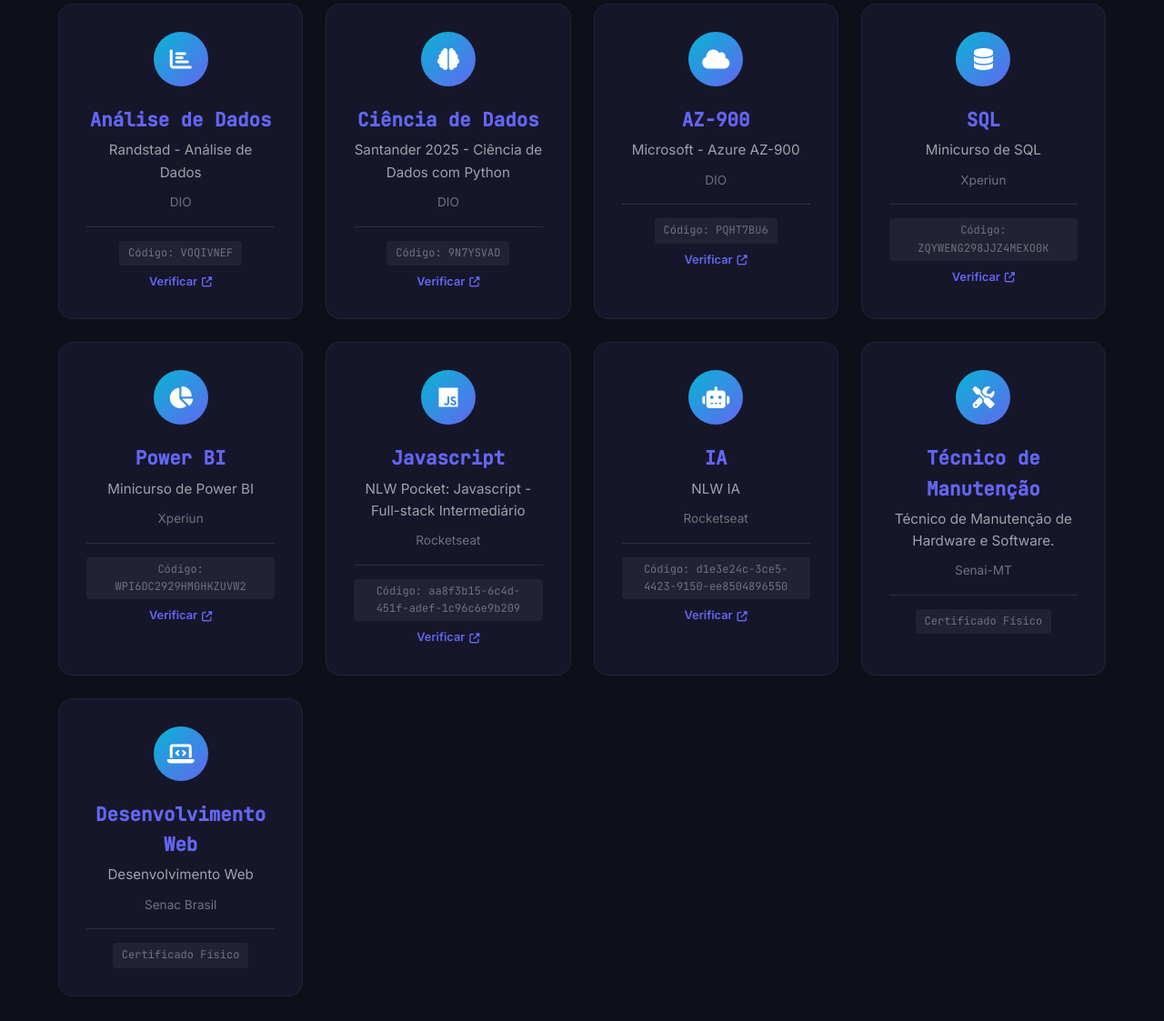
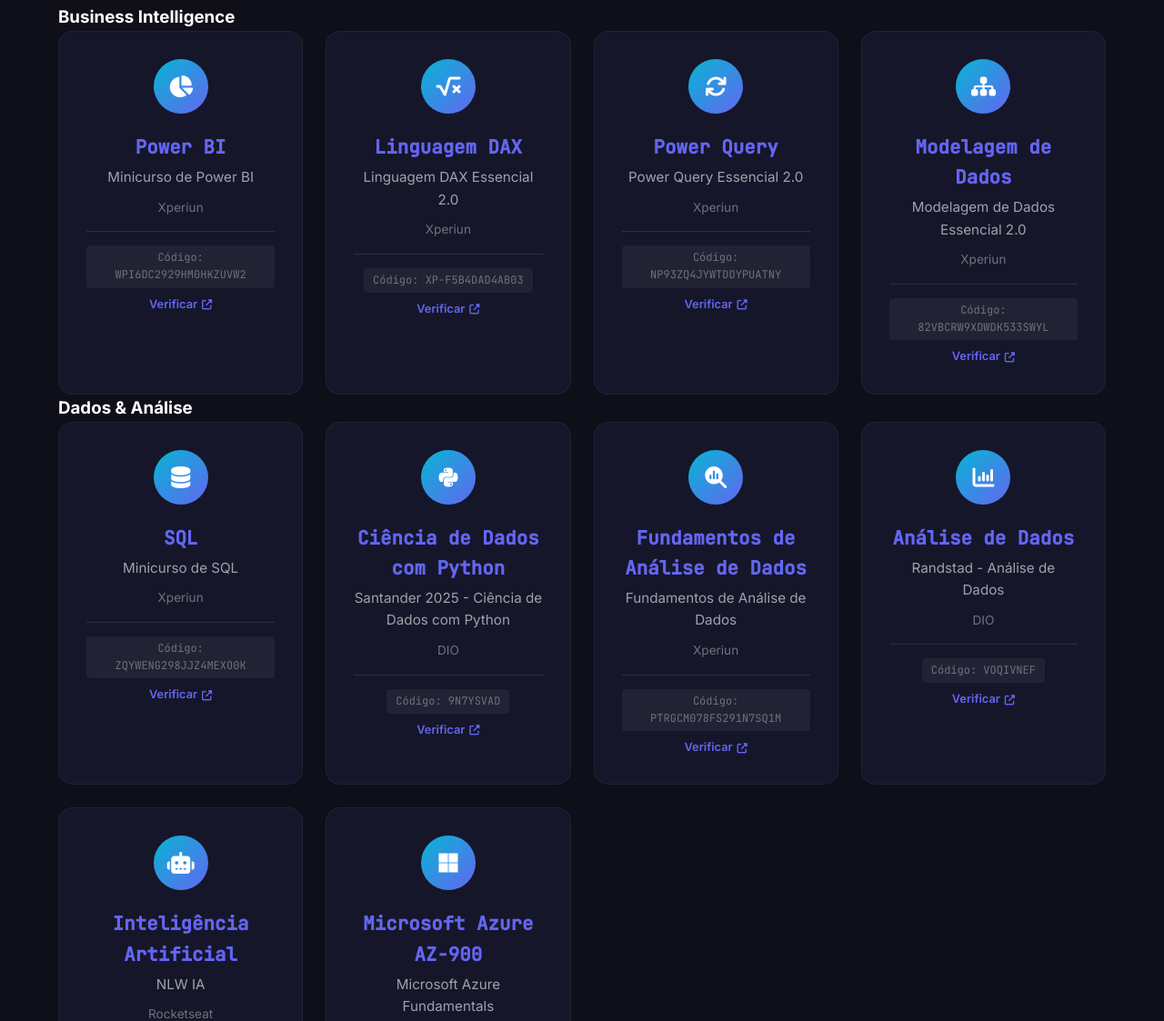
Before and after one commit to EmelynMontevecchi/Portfolio, a plain HTML site: page index.html in a window 1280 px wide. Shown: the part 6252-7375 px from the top of the page at 91% size. Drawn offline with Linux system fonts and the light colour scheme.

Commit message:
Update index.html

```diff
--- a/index.html
+++ b/index.html
@@ -393,138 +393,162 @@
             <h2 class="section-title">Certificações</h2>
         </div>
 
+        <!-- ================================================ -->
+        <!-- 1. BUSINESS INTELLIGENCE (stack Microsoft/Power)  -->
+        <!-- ================================================ -->
+        <div class="cert-category">
+            <div class="cert-category-header">
+                <h3>Business Intelligence</h3>
+            </div>
             <div class="cert-grid">
 
-            <!-- Análise de Dados -->
                 <div class="cert-card">
-                <div class="cert-icon">
-                    <i class="fas fa-chart-bar"></i>
+                    <div class="cert-icon"><i class="fas fa-chart-pie"></i></div>
+                    <h3>Power BI</h3>
+                    <p class="cert-name">Minicurso de Power BI</p>
+                    <span class="cert-issuer">Xperiun</span>
+                    <div class="cert-verify">
+                        <span class="cert-code">Código: WPI6DC2929HM0HKZUVW2</span>
+                        <a href="https://app.xperiun.com/certificado/wpi6dc2929hm0hkzuvw2" target="_blank" class="cert-link">Verificar <i class="fas fa-external-link-alt"></i></a>
                     </div>
+                </div>
+
+                <div class="cert-card">
+                    <div class="cert-icon"><i class="fas fa-square-root-variable"></i></div>
+                    <h3>Linguagem DAX</h3>
+                    <p class="cert-name">Linguagem DAX Essencial 2.0</p>
+                    <span class="cert-issuer">Xperiun</span>
+                    <div class="cert-verify">
+                        <span class="cert-code">Código: XP-F5B4DAD4AB03</span>
+                        <a href="https://app.xperiun.com/certificado/XP-F5B4DAD4AB03" target="_blank" class="cert-link">Verificar <i class="fas fa-external-link-alt"></i></a>
+                    </div>
+                </div>
+
+                <div class="cert-card">
+                    <div class="cert-icon"><i class="fas fa-arrows-rotate"></i></div>
+                    <h3>Power Query</h3>
+                    <p class="cert-name">Power Query Essencial 2.0</p>
+                    <span class="cert-issuer">Xperiun</span>
+                    <div class="cert-verify">
+                        <span class="cert-code">Código: NP93ZQ4JYWTDDYPUATNY</span>
+                        <a href="https://app.xperiun.com/certificado/NP93ZQ4JYWTDDYPUATNY" target="_blank" class="cert-link">Verificar <i class="fas fa-external-link-alt"></i></a>
+                    </div>
+                </div>
+
+                <div class="cert-card">
+                    <div class="cert-icon"><i class="fas fa-sitemap"></i></div>
+                    <h3>Modelagem de Dados</h3>
+                    <p class="cert-name">Modelagem de Dados Essencial 2.0</p>
+                    <span class="cert-issuer">Xperiun</span>
+                    <div class="cert-verify">
+                        <span class="cert-code">Código: 82VBCRW9XDWDK533SWYL</span>
+                        <a href="https://app.xperiun.com/certificado/82VBCRW9XDWDK533SWYL" target="_blank" class="cert-link">Verificar <i class="fas fa-external-link-alt"></i></a>
+                    </div>
+                </div>
+
+            </div>
+        </div>
+
+        <!-- ================================================ -->
+        <!-- 2. DADOS & ANÁLISE                                -->
+        <!-- ================================================ -->
+        <div class="cert-category">
+            <div class="cert-category-header">
+                <h3>Dados &amp; Análise</h3>
+            </div>
+            <div class="cert-grid">
+
+                <div class="cert-card">
+                    <div class="cert-icon"><i class="fas fa-database"></i></div>
+                    <h3>SQL</h3>
+                    <p class="cert-name">Minicurso de SQL</p>
+                    <span class="cert-issuer">Xperiun</span>
+                    <div class="cert-verify">
+                        <span class="cert-code">Código: ZQYWENG298JJZ4MEXO0K</span>
+                        <a href="https://app.xperiun.com/certificado/zqyweng298jjz4mexo0k" target="_blank" class="cert-link">Verificar <i class="fas fa-external-link-alt"></i></a>
+                    </div>
+                </div>
+
+                <div class="cert-card">
+                    <div class="cert-icon"><i class="fab fa-python"></i></div>
+                    <h3>Ciência de Dados com Python</h3>
+                    <p class="cert-name">Santander 2025 - Ciência de Dados com Python</p>
+                    <span class="cert-issuer">DIO</span>
+                    <div class="cert-verify">
+                        <span class="cert-code">Código: 9N7YSVAD</span>
+                        <a href="https://www.dio.me/certificate/9N7YSVAD/share" target="_blank" class="cert-link">Verificar <i class="fas fa-external-link-alt"></i></a>
+                    </div>
+                </div>
+
+                <div class="cert-card">
+                    <div class="cert-icon"><i class="fas fa-magnifying-glass-chart"></i></div>
+                    <h3>Fundamentos de Análise de Dados</h3>
+                    <p class="cert-name">Fundamentos de Análise de Dados</p>
+                    <span class="cert-issuer">Xperiun</span>
+                    <div class="cert-verify">
+                        <span class="cert-code">Código: PTRGCM078FS291N7SQ1M</span>
+                        <a href="https://app.xperiun.com/certificado/PTRGCM078FS291N7SQ1M" target="_blank" class="cert-link">Verificar <i class="fas fa-external-link-alt"></i></a>
+                    </div>
+                </div>
+
+                <div class="cert-card">
+                    <div class="cert-icon"><i class="fas fa-chart-column"></i></div>
                     <h3>Análise de Dados</h3>
                     <p class="cert-name">Randstad - Análise de Dados</p>
                     <span class="cert-issuer">DIO</span>
                     <div class="cert-verify">
                         <span class="cert-code">Código: VOQIVNEF</span>
-                    <a href="https://www.dio.me/certificate/VOQIVNEF/share" target="_blank" class="cert-link">
-                        Verificar <i class="fas fa-external-link-alt"></i>
-                    </a>
+                        <a href="https://www.dio.me/certificate/VOQIVNEF/share" target="_blank" class="cert-link">Verificar <i class="fas fa-external-link-alt"></i></a>
                     </div>
                 </div>
 
-             <!-- Python -->
                 <div class="cert-card">
-                <div class="cert-icon">
-                    <i class="fas fa-brain"></i>
-                </div>
-                <h3>Ciência de Dados</h3>
-                <p class="cert-name">Santander 2025 - Ciência de Dados com Python</p>
-                <span class="cert-issuer">DIO</span>
-                <div class="cert-verify">
-                    <span class="cert-code">Código: 9N7YSVAD</span>
-                    <a href="https://www.dio.me/certificate/9N7YSVAD/share" target="_blank" class="cert-link">
-                        Verificar <i class="fas fa-external-link-alt"></i>
-                    </a>
-                </div>
-            </div>
-
-            <!-- AZ-900 -->
-            <div class="cert-card">
-                <div class="cert-icon">
-                    <i class="fas fa-cloud"></i>
-                </div>
-                <h3>AZ-900</h3>
-                <p class="cert-name">Microsoft - Azure AZ-900</p>
-                <span class="cert-issuer">DIO</span>
-                <div class="cert-verify">
-                    <span class="cert-code">Código: PQHT7BU6</span>
-                    <a href="https://www.dio.me/certificate/PQHT7BU6/share" target="_blank" class="cert-link">
-                        Verificar <i class="fas fa-external-link-alt"></i>
-                    </a>
-                </div>
-            </div>
-
-            <!-- SQL -->
-            <div class="cert-card">
-                <div class="cert-icon">
-                    <i class="fas fa-database"></i>
-                </div>
-                <h3>SQL</h3>
-                <p class="cert-name">Minicurso de SQL</p>
-                <span class="cert-issuer">Xperiun</span>
-                <div class="cert-verify">
-                    <span class="cert-code">Código: ZQYWENG298JJZ4MEXO0K</span>
-                    <a href="https://app.xperiun.com/certificado/zqyweng298jjz4mexo0k" target="_blank" class="cert-link">
-                        Verificar <i class="fas fa-external-link-alt"></i>
-                    </a>
-                </div>
-            </div>
-
-            <!-- Power BI -->
-            <div class="cert-card">
-                <div class="cert-icon">
-                    <i class="fas fa-chart-pie"></i>
-                </div>
-                <h3>Power BI</h3>
-                <p class="cert-name">Minicurso de Power BI</p>
-                <span class="cert-issuer">Xperiun</span>
-                <div class="cert-verify">
-                    <span class="cert-code">Código: WPI6DC2929HM0HKZUVW2</span>
-                    <a href="https://app.xperiun.com/certificado/wpi6dc2929hm0hkzuvw2" target="_blank" class="cert-link">
-                        Verificar <i class="fas fa-external-link-alt"></i>
-                    </a>
-                </div>
-            </div>
-
-            <!-- Javascript -->
-            <div class="cert-card">
-                <div class="cert-icon">
-                    <i class="fab fa-js"></i>
-                </div>
-                <h3>Javascript</h3>
-                <p class="cert-name">NLW Pocket: Javascript - Full-stack Intermediário</p>
-                <span class="cert-issuer">Rocketseat</span>
-                <div class="cert-verify">
-                    <span class="cert-code">Código: aa8f3b15-6c4d-451f-adef-1c96c6e9b209</span>
-                    <a href="https://app.rocketseat.com.br/certificates/aa8f3b15-6c4d-451f-adef-1c96c6e9b209" target="_blank" class="cert-link">
-                        Verificar <i class="fas fa-external-link-alt"></i>
-                    </a>
-                </div>
-            </div>
-
-            <!-- IA -->
-            <div class="cert-card">
-                <div class="cert-icon">
-                    <i class="fas fa-robot"></i>
-                </div>
-                <h3>IA</h3>
+                    <div class="cert-icon"><i class="fas fa-robot"></i></div>
+                    <h3>Inteligência Artificial</h3>
                     <p class="cert-name">NLW IA</p>
                     <span class="cert-issuer">Rocketseat</span>
                     <div class="cert-verify">
                         <span class="cert-code">Código: d1e3e24c-3ce5-4423-9150-ee8504896550</span>
-                    <a href="https://app.rocketseat.com.br/certificates/d1e3e24c-3ce5-4423-9150-ee8504896550" target="_blank" class="cert-link">
-                        Verificar <i class="fas fa-external-link-alt"></i>
-                    </a>
+                        <a href="https://app.rocketseat.com.br/certificates/d1e3e24c-3ce5-4423-9150-ee8504896550" target="_blank" class="cert-link">Verificar <i class="fas fa-external-link-alt"></i></a>
                     </div>
                 </div>
 
-            <!-- Técnico -->
                 <div class="cert-card">
-                <div class="cert-icon">
-                    <i class="fas fa-tools"></i>
-                </div>
-                <h3>Técnico de Manutenção</h3>
-                <p class="cert-name">Técnico de Manutenção de Hardware e Software.</p>
-                <span class="cert-issuer">Senai-MT</span>
+                    <div class="cert-icon"><i class="fab fa-microsoft"></i></div>
+                    <h3>Microsoft Azure AZ-900</h3>
+                    <p class="cert-name">Microsoft Azure Fundamentals</p>
+                    <span class="cert-issuer">DIO</span>
                     <div class="cert-verify">
-                    <span class="cert-code">Certificado Físico</span>
+                        <span class="cert-code">Código: PQHT7BU6</span>
+                        <a href="https://www.dio.me/certificate/PQHT7BU6/share" target="_blank" class="cert-link">Verificar <i class="fas fa-external-link-alt"></i></a>
                     </div>
                 </div>
 
-            <!-- Web -->
+            </div>
+        </div>
+
+        <!-- ================================================ -->
+        <!-- 3. PROGRAMAÇÃO & DESENVOLVIMENTO                  -->
+        <!-- ================================================ -->
+        <div class="cert-category">
+            <div class="cert-category-header">
+                <h3>Programação &amp; Desenvolvimento</h3>
+            </div>
+            <div class="cert-grid">
+
                 <div class="cert-card">
-                <div class="cert-icon">
-                    <i class="fas fa-laptop-code"></i>
+                    <div class="cert-icon"><i class="fab fa-js"></i></div>
+                    <h3>JavaScript</h3>
+                    <p class="cert-name">NLW Pocket - Full-stack Intermediário</p>
+                    <span class="cert-issuer">Rocketseat</span>
+                    <div class="cert-verify">
+                        <span class="cert-code">Código: aa8f3b15-6c4d-451f-adef-1c96c6e9b209</span>
+                        <a href="https://app.rocketseat.com.br/certificates/aa8f3b15-6c4d-451f-adef-1c96c6e9b209" target="_blank" class="cert-link">Verificar <i class="fas fa-external-link-alt"></i></a>
                     </div>
+                </div>
+
+                <div class="cert-card">
+                    <div class="cert-icon"><i class="fas fa-globe"></i></div>
                     <h3>Desenvolvimento Web</h3>
                     <p class="cert-name">Desenvolvimento Web</p>
                     <span class="cert-issuer">Senac Brasil</span>
@@ -534,6 +558,30 @@
                 </div>
 
             </div>
+        </div>
+
+        <!-- ================================================ -->
+        <!-- 4. FORMAÇÃO TÉCNICA                               -->
+        <!-- ================================================ -->
+        <div class="cert-category">
+            <div class="cert-category-header">
+                <h3>Formação Técnica</h3>
+            </div>
+            <div class="cert-grid">
+
+                <div class="cert-card">
+                    <div class="cert-icon"><i class="fas fa-microchip"></i></div>
+                    <h3>Técnico de Hardware e Software</h3>
+                    <p class="cert-name">Técnico de Manutenção de Hardware e Software</p>
+                    <span class="cert-issuer">SENAI-MT</span>
+                    <div class="cert-verify">
+                        <span class="cert-code">Certificado Físico</span>
+                    </div>
+                </div>
+
+            </div>
+        </div>
+
     </div>
 </section>
 
```
Lines whose indentation alone changed are shown as unchanged.
